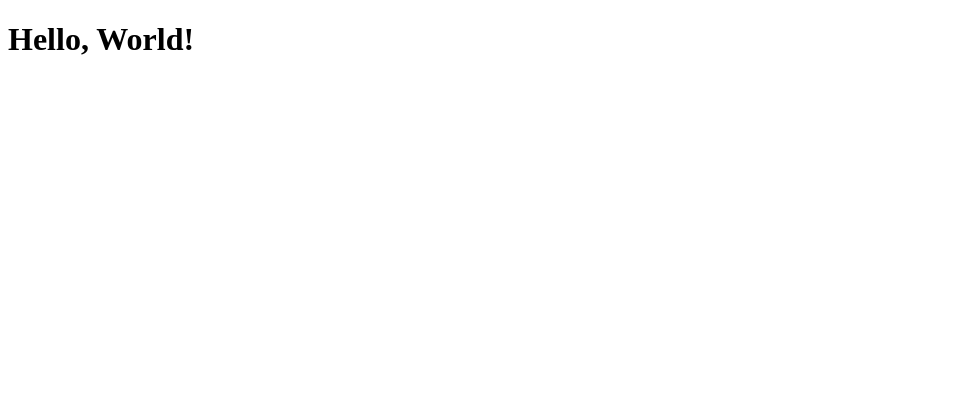
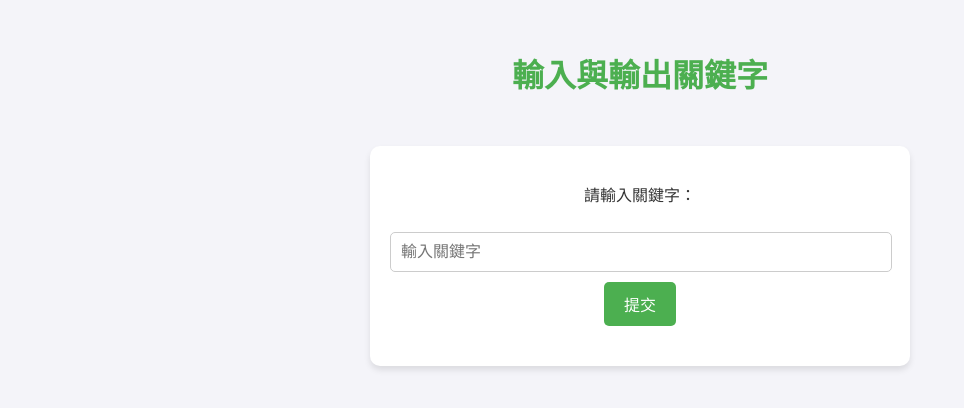
Before and after one commit to alanworkchiang/synterm, a plain HTML site: page index.html in a window 1280 px wide. Shown: the whole page, without its empty margins (0-964 px from the left). Drawn offline with Linux system fonts and the light colour scheme.

Commit message:
Update index.html

```diff
--- a/index.html
+++ b/index.html
@@ -2,9 +2,77 @@
 <html lang="zh-TW">
 <head>
     <meta charset="UTF-8">
-    <title>Hello, World!</title>
+    <meta name="viewport" content="width=device-width, initial-scale=1.0">
+    <title>輸入與輸出關鍵字</title>
+    <style>
+        body {
+            font-family: Arial, sans-serif;
+            background-color: #f4f4f9;
+            color: #333;
+            text-align: center;
+            margin: 0;
+            padding: 0;
+        }
+        h1 {
+            color: #4caf50;
+            margin-top: 50px;
+        }
+        .container {
+            margin: 50px auto;
+            padding: 20px;
+            max-width: 500px;
+            background: #ffffff;
+            border-radius: 10px;
+            box-shadow: 0 4px 6px rgba(0, 0, 0, 0.1);
+        }
+        input {
+            width: calc(100% - 20px);
+            padding: 10px;
+            margin: 10px 0;
+            border: 1px solid #ccc;
+            border-radius: 5px;
+            font-size: 16px;
+        }
+        button {
+            background-color: #4caf50;
+            color: white;
+            padding: 10px 20px;
+            border: none;
+            border-radius: 5px;
+            font-size: 16px;
+            cursor: pointer;
+        }
+        button:hover {
+            background-color: #45a049;
+        }
+        .output {
+            margin-top: 20px;
+            font-size: 18px;
+            font-weight: bold;
+            color: #555;
+        }
+    </style>
 </head>
 <body>
-    <h1>Hello, World!</h1>
+    <h1>輸入與輸出關鍵字</h1>
+    <div class="container">
+        <p>請輸入關鍵字：</p>
+        <input type="text" id="keyword" placeholder="輸入關鍵字">
+        <button onclick="displayKeyword()">提交</button>
+        <div class="output" id="output"></div>
+    </div>
+    <script>
+        function displayKeyword() {
+            const keyword = document.getElementById("keyword").value;
+            const output = document.getElementById("output");
+            if (keyword.trim() === "") {
+                output.textContent = "請輸入有效的關鍵字！";
+                output.style.color = "red";
+            } else {
+                output.textContent = `您輸入的關鍵字是：${keyword}`;
+                output.style.color = "#4caf50";
+            }
+        }
+    </script>
 </body>
 </html>
```
